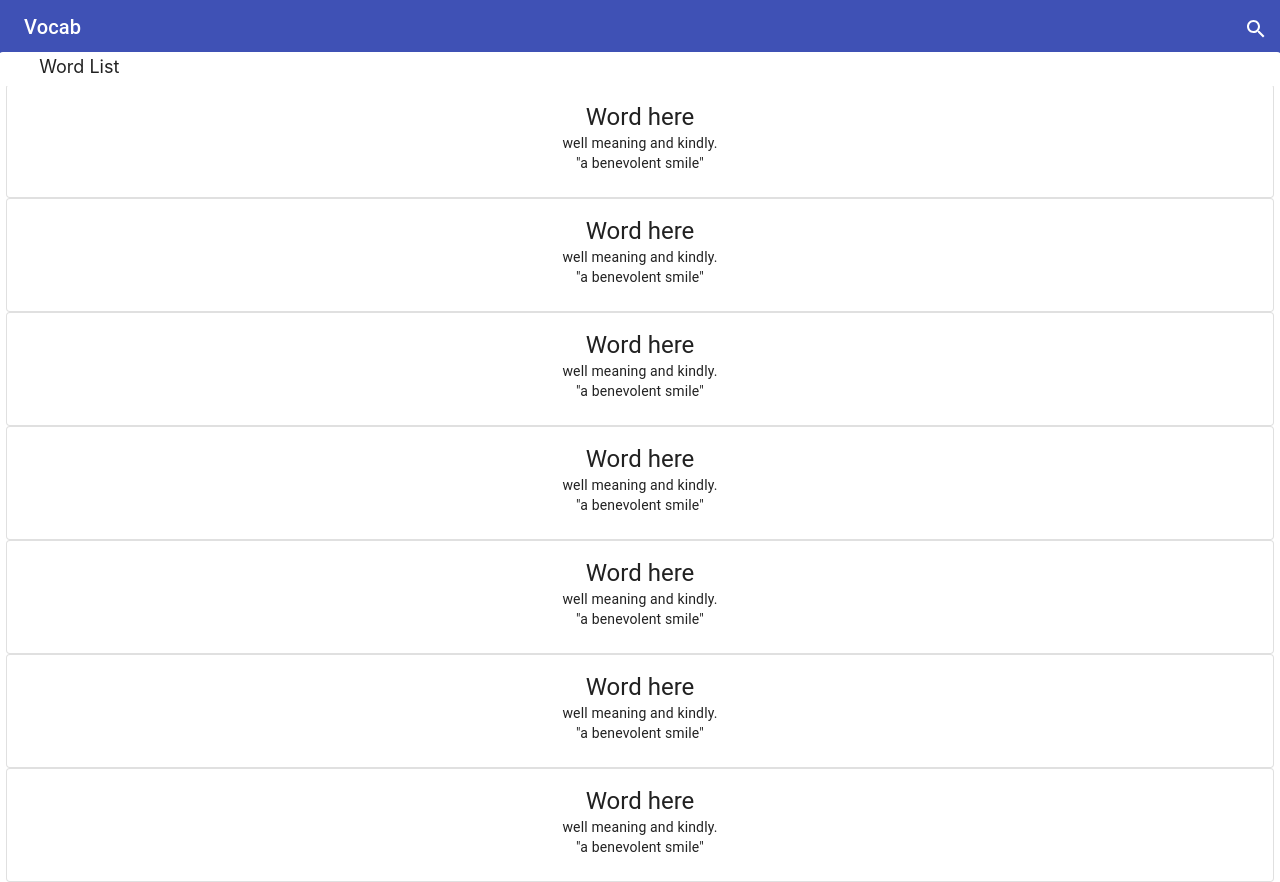
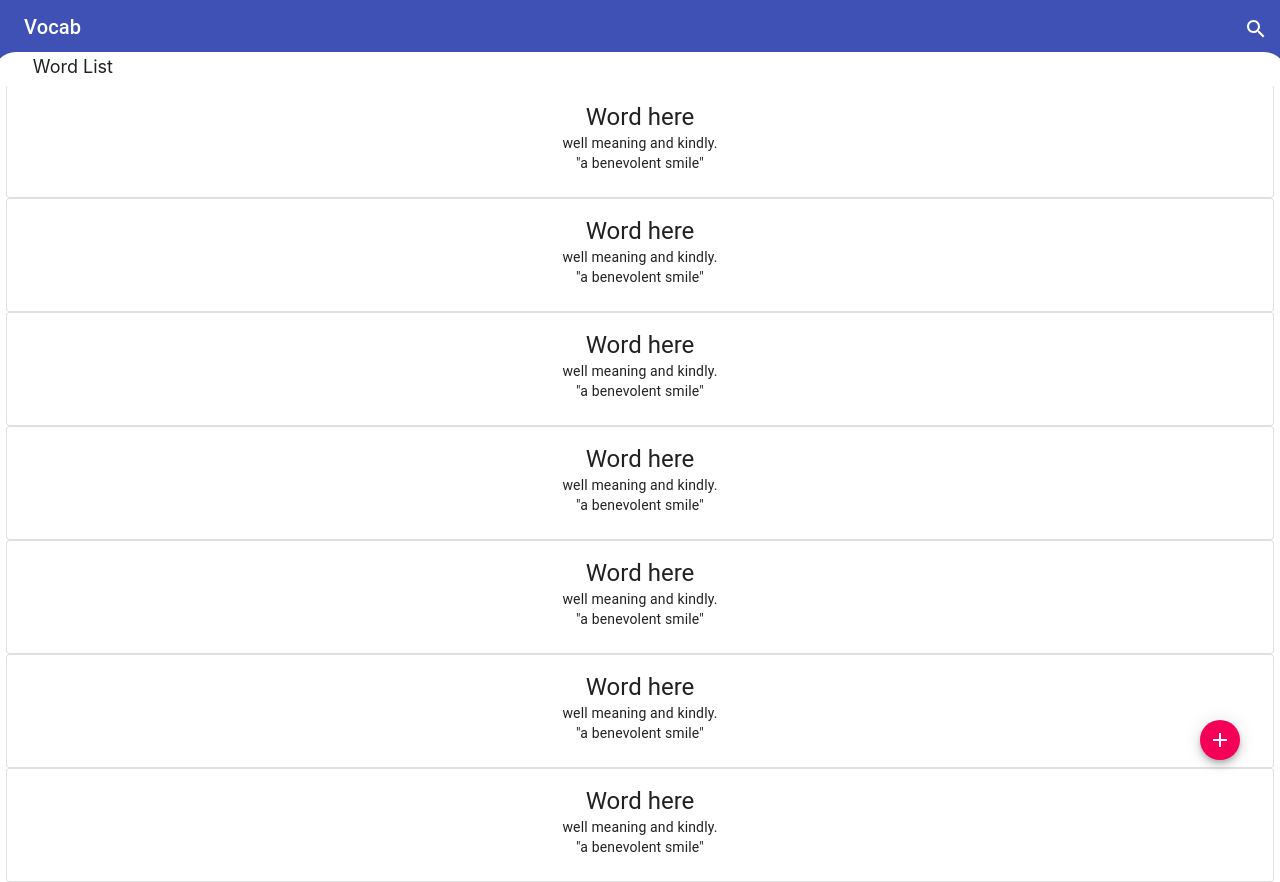
Before and after one commit to JaiSinghal02/Vocabulary-App-Frontend, a React (Create React App) app: page / in a window 1280 px wide. Built offline with nearby package versions, Linux system fonts and the light colour scheme.

Commit message:
Added Add word Modal

```diff
--- a/src/App.js
+++ b/src/App.js
@@ -1,14 +1,36 @@
-import logo from './logo.svg';
+import React,{Component} from 'react'
 import './App.css';
 import Layout from './Components/Layout/Layout'
-function App() {
+import Modal from './Components/UI/Modal/Modal'
+
+class App extends Component{
+  constructor(props){
+    super(props);
+    this.state={
+      showModal: false
+    }
+  }
+  toggleModal= ()=>{
+    let prev=this.state.showModal;
+    this.setState({showModal:!prev})
+    console.log("OPen modal")
+  }
+
+  render(){
+    let modal=null;
+    if(this.state.showModal){
+      console.log("Modal opened")
+      modal=<Modal openModal={this.state.showModal} closeModal={this.toggleModal.bind(this)} addModal={true}/>
+    }
     return (
       <div className="App">
+        {modal}
         <header className="App-header">
-        <Layout/>
+          <Layout openModal={this.toggleModal.bind(this)}/>
         </header>
       </div>
     );
   }
+}
 
 export default App;
--- a/src/Components/Layout/Layout.css
+++ b/src/Components/Layout/Layout.css
@@ -1,11 +1,9 @@
-
-
-.layout-paper{
-    width: 97%;
+#layout-paper{
+    width: 98%;
     height: 30px;
     position: fixed;
     top:52px;
-    border-radius:10px 10px 0 0;
+    border-radius:23px 23px 0 0;
     display: flex;
     justify-content: flex-start;
     padding-left: 40px;
@@ -13,3 +11,16 @@
     font-size: 18px;
     z-index: 10;
 }
+
+.layout-add-icon{
+    position:fixed;
+    bottom: 40px;
+    right: 40px;
+}
+
+@media only screen and (max-width: 500px){
+    .layout-add-icon{
+        bottom: 20px;
+        right: 20px;
+    }
+}
--- a/src/Components/Layout/Layout.js
+++ b/src/Components/Layout/Layout.js
@@ -1,15 +1,22 @@
 import React from 'react'
 import './Layout.css'
-import NavBar from '../UI/NavBar/NavBar'
+import NavBar from '../UI/NavBar/NavBar';
 import Paper from '@material-ui/core/Paper';
-import Cards from '../UI/Cards/Cards'
+import Cards from '../UI/Cards/Cards';
+import Fab from '@material-ui/core/Fab';
+import AddIcon from '@material-ui/icons/Add';
 
-export default function Layout(){
+export default function Layout(props){
     return(
         <>
         <NavBar/>
-        <Paper elevation={0} className="layout-paper">Word List</Paper>
+        <Paper elevation={0} id="layout-paper">Word List</Paper>
         <Cards/>
+        <div className="layout-add-icon">
+        <Fab size="small" color="secondary" aria-label="add" >
+          <AddIcon onClick={props.openModal} />
+        </Fab>
+        </div>
         </>
     )
 }
--- /dev/null
+++ b/src/Components/UI/Modal/Modal.css
@@ -0,0 +1,9 @@
+.add-modal-button{
+    width:100%;
+    margin-top: 10px;
+    padding-top: 20px;
+    height:50px;
+    display: flex;
+    flex-direction: row-reverse;
+    justify-content: flex-start;
+}
--- /dev/null
+++ b/src/Components/UI/Modal/Modal.js
@@ -0,0 +1,60 @@
+import React from 'react';
+import { makeStyles } from '@material-ui/core/styles';
+import Modal from '@material-ui/core/Modal';
+import Backdrop from '@material-ui/core/Backdrop';
+import Fade from '@material-ui/core/Fade';
+import TextField from '@material-ui/core/TextField';
+import Button from '@material-ui/core/Button';
+import './Modal.css'
+
+const useStyles = makeStyles((theme) => ({
+  modal: {
+    display: 'flex',
+    alignItems: 'center',
+    justifyContent: 'center',
+  },
+  paper: {
+    backgroundColor: theme.palette.background.paper,
+    border: '2px solid #000',
+    boxShadow: theme.shadows[5],
+    padding: theme.spacing(2, 4, 0.5),
+  },
+}));
+
+export default function Modaal(props) {
+  const classes = useStyles();
+  let modalContent=null
+  if(props.addModal){
+    modalContent=<div className={classes.paper} style={{height: props.modalHeight,width: props.modalWidth}}>
+    <h3 id="transition-modal-title">Add to Dictionary</h3>
+    <TextField autoFocus="true" id="standard-required" label="New Word" defaultValue="" InputLabelProps={{shrink: true,}} />
+    <div className="add-modal-button">
+
+    <Button color="primary">Add</Button>
+    <Button color="primary">Cancel</Button>
+    </div>
+  </div>
+  }
+
+
+  return (
+    <div className="Just chill">
+      <Modal
+        aria-labelledby="transition-modal-title"
+        aria-describedby="transition-modal-description"
+        className={classes.modal}
+        open={props.openModal}
+        onClose={props.closeModal}
+        closeAfterTransition
+        BackdropComponent={Backdrop}
+        BackdropProps={{
+          timeout: 600,
+        }}
+      >
+        <Fade in={props.openModal}>
+          {modalContent}
+        </Fade>
+      </Modal>
+    </div>
+  );
+}
--- a/src/index.js
+++ b/src/index.js
@@ -4,8 +4,6 @@ import './index.css';
 import App from './App';
 
 ReactDOM.render(
-  <React.StrictMode>
-    <App />
-  </React.StrictMode>,
+    <App />,
   document.getElementById('root')
 );
```
Also changed, not shown: src/logo.svg (deleted). Lines whose indentation alone changed are shown as unchanged.
